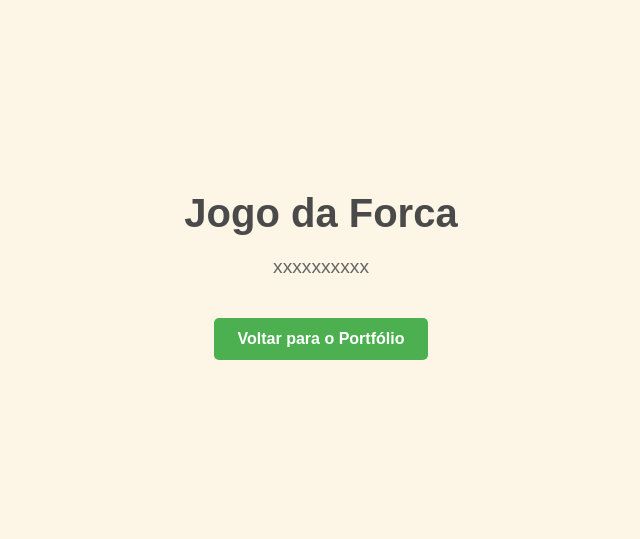
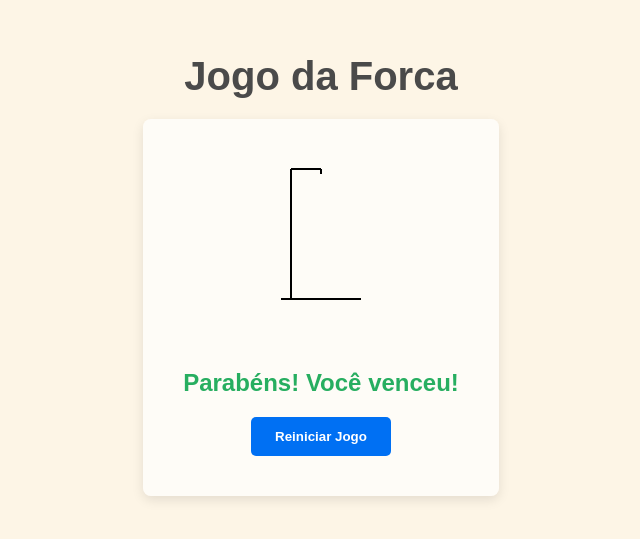
Before and after one commit to nunnowdc/Portifolio-PWM, a Next.js app in the folder portifolio-pwm/: page /forca in a window 1280 px wide. Shown: the part 125-664 px from the top of the page, without its empty margins (319-959 px from the left). Built offline with nearby package versions, Linux system fonts and the light colour scheme.

Commit message:
Add- Jogo da forca Pokemon

```diff
--- a/portifolio-pwm/app/forca/forca.module.css
+++ b/portifolio-pwm/app/forca/forca.module.css
@@ -13,27 +13,116 @@
 .title {
   font-size: 2.5em;
   color: #4a4a4a;
+  margin-bottom: 20px;
 }
 
-.description {
-  margin-top: 20px;
-  font-size: 1.2em;
-  color: #666;
+.jogo {
+  display: flex;
+  flex-direction: column;
+  align-items: center;
+  gap: 20px;
+  background: rgba(255, 255, 255, 0.7);
+  padding: 40px;
+  border-radius: 8px;
+  box-shadow: 0 4px 12px rgba(0, 0, 0, 0.1);
 }
 
-.backButton {
-  display: inline-block;
-  margin-top: 40px;
+.forcaSvg {
+  width: 100px;
+  height: 150px;
+  margin-bottom: 20px;
+}
+
+.palavraContainer {
+  font-size: 2em;
+  font-weight: bold;
+  letter-spacing: 5px;
+  margin-bottom: 20px;
+}
+
+.inputContainer {
+  display: flex;
+  flex-direction: column;
+  align-items: center;
+  gap: 15px;
+}
+
+.letrasErradas {
+  font-size: 1.1em;
+  color: #e74c3c;
+  min-height: 20px;
+}
+
+.teclado {
+  display: grid;
+  grid-template-columns: repeat(auto-fit, minmax(40px, 1fr));
+  gap: 8px;
+  max-width: 400px;
+}
+
+.tecladoLetra,
+.tecladoLetraCorreta,
+.tecladoLetraErrada {
+  padding: 10px;
+  font-size: 1em;
+  border: 1px solid #d0d0d0;
+  border-radius: 5px;
+  cursor: pointer;
+  transition: background-color 0.3s ease;
+}
+
+.tecladoLetra {
+  background-color: #f0f0f0;
+  color: #333;
+}
+
+.tecladoLetra:hover:not(:disabled) {
+  background-color: #e0e0e0;
+}
+
+.tecladoLetraCorreta {
+  background-color: #92b49b;
+  color: #333;
+}
+
+.tecladoLetraErrada {
+  background-color: #e74c3c;
+  color: #fff;
+}
+
+.tecladoLetra:disabled,
+.tecladoLetraCorreta:disabled,
+.tecladoLetraErrada:disabled {
+  cursor: not-allowed;
+  opacity: 0.5;
+}
+
+.vitoria {
+  font-size: 1.5em;
+  color: #27ae60;
+  font-weight: bold;
+}
+
+.derrota {
+  font-size: 1.5em;
+  color: #e74c3c;
+  font-weight: bold;
+}
+
+.reiniciarButton {
   padding: 12px 24px;
-  background-color: #4CAF50;
+  margin-top: 20px;
+  background-color: #0070f3;
   color: #fff;
   border-radius: 5px;
   text-decoration: none;
   font-weight: bold;
+  cursor: pointer;
+  border: none;
   transition: background-color 0.3s ease, transform 0.3s ease;
 }
 
-.backButton:hover {
-  background-color: #45a049;
+.reiniciarButton:hover {
+  background-color: #005bb5;
   transform: translateY(-2px);
 }
--- a/portifolio-pwm/app/forca/page.js
+++ b/portifolio-pwm/app/forca/page.js
@@ -1,14 +1,138 @@
-import Link from 'next/link';
+"use client";
+
+import { useState, useEffect } from 'react';
 import styles from './forca.module.css';
 
-export default function Forca() {
+const pokemon = [
+  "Bulbasaur", "Ivysaur", "Venusaur", "Charmander", "Charmeleon", "Charizard",
+  "Squirtle", "Wartortle", "Blastoise", "Caterpie", "Metapod", "Butterfree",
+  "Weedle", "Kakuna", "Beedrill", "Pidgey", "Pidgeotto", "Pidgeot",
+  "Rattata", "Raticate", "Spearow", "Fearow", "Ekans", "Arbok", "Pikachu",
+  "Raichu", "Sandshrew", "Sandslash", "Nidoran♀", "Nidorina", "Nidoqueen",
+  "Nidoran♂", "Nidorino", "Nidoking", "Clefairy", "Clefable", "Vulpix",
+  "Ninetales", "Jigglypuff", "Wigglytuff", "Zubat", "Golbat", "Oddish",
+  "Gloom", "Vileplume", "Paras", "Parasect", "Venonat", "Venomoth",
+  "Diglett", "Dugtrio", "Meowth", "Persian", "Psyduck", "Golduck",
+  "Mankey", "Primeape", "Growlithe", "Arcanine", "Poliwag", "Poliwhirl",
+  "Poliwrath", "Abra", "Kadabra", "Alakazam", "Machop", "Machoke", "Machamp",
+  "Bellsprout", "Weepinbell", "Victreebel", "Tentacool", "Tentacruel",
+  "Geodude", "Graveler", "Golem", "Ponyta", "Rapidash", "Slowpoke", "Slowbro",
+  "Magnemite", "Magneton", "Farfetch’d", "Doduo", "Dodrio", "Seel", "Dewgong",
+  "Grimer", "Muk", "Shellder", "Cloyster", "Gastly", "Haunter", "Gengar",
+  "Onix", "Drowzee", "Hypno", "Krabby", "Kingler", "Voltorb", "Electrode",
+  "Exeggcute", "Exeggutor", "Cubone", "Marowak", "Hitmonlee", "Hitmonchan",
+  "Lickitung", "Koffing", "Weezing", "Rhyhorn", "Rhydon", "Chansey",
+  "Tangela", "Kangaskhan", "Horsea", "Seadra", "Goldeen", "Seaking",
+  "Staryu", "Starmie", "Mr. Mime", "Scyther", "Jynx", "Electabuzz",
+  "Magmar", "Pinsir", "Tauros", "Magikarp", "Gyarados", "Lapras", "Ditto",
+  "Eevee", "Vaporeon", "Jolteon", "Flareon", "Porygon", "Omanyte", "Omastar",
+  "Kabuto", "Kabutops", "Aerodactyl", "Snorlax", "Articuno", "Zapdos",
+  "Moltres", "Dratini", "Dragonair", "Dragonite", "Mewtwo", "Mew"
+];
+
+function getPokemonAleatoria() {
+  const index = Math.floor(Math.random() * pokemon.length);
+  return pokemon[index];
+}
+
+export default function JogoDaForca() {
+  const [pokemon, setPokemon] = useState('');
+  const [letrasAdivinhadas, setLetrasAdivinhadas] = useState([]);
+  const [letrasErradas, setLetrasErradas] = useState([]);
+  const maxErros = 6;
+
+  useEffect(() => {
+    if (pokemon.length > 0) {
+      iniciarNovoJogo();
+    }
+  }, []);
+
+  function iniciarNovoJogo() {
+    const novoPokemon = getPokemonAleatoria().toUpperCase();
+    setPokemon(novoPokemon);
+    setLetrasAdivinhadas([]);
+    setLetrasErradas([]);
+  }
+
+  function handleAdivinhar(letra) {
+    if (letrasAdivinhadas.includes(letra) || letrasErradas.includes(letra)) {
+      return;
+    }
+
+    if (pokemon.includes(letra)) {
+      setLetrasAdivinhadas([...letrasAdivinhadas, letra]);
+    } else {
+      setLetrasErradas([...letrasErradas, letra]);
+    }
+  }
+
+  const pokemonExibida = pokemon
+    .split('')
+    .map(letra => (letrasAdivinhadas.includes(letra) ? letra : '_'))
+    .join(' ');
+
+  const isVitoria = pokemon.split('').every(letra => letrasAdivinhadas.includes(letra));
+  const isDerrota = letrasErradas.length >= maxErros;
+  const jogoTerminado = isVitoria || isDerrota;
+
   return (
     <div className={styles.container}>
       <h1 className={styles.title}>Jogo da Forca</h1>
-      <p className={styles.description}>
-        xxxxxxxxxx
-      </p>
-      <Link href="/" className={styles.backButton}>Voltar para o Portfólio</Link>
+      <div className={styles.jogo}>
+        <ForcaDrawing erros={letrasErradas.length} />
+        <div className={styles.pokemonContainer}>
+          <p className={styles.pokemon}>{pokemonExibida}</p>
+        </div>
+        {jogoTerminado ? (
+          <div>
+            {isVitoria && <p className={styles.vitoria}>Parabéns! Você venceu!</p>}
+            {isDerrota && <p className={styles.derrota}>Você perdeu! O pokemon era: {pokemon}</p>}
+            <button className={styles.reiniciarButton} onClick={iniciarNovoJogo}>
+              Reiniciar Jogo
+            </button>
+          </div>
+        ) : (
+          <div className={styles.inputContainer}>
+            <p>Tentativas restantes: {maxErros - letrasErradas.length}</p>
+            <div className={styles.letrasErradas}>
+              <p>Letras erradas: {letrasErradas.join(', ')}</p>
+            </div>
+            <div className={styles.teclado}>
+              {'ABCDEFGHIJKLMNOPQRSTUVWXYZ'.split('').map(letra => (
+                <button
+                  key={letra}
+                  onClick={() => handleAdivinhar(letra)}
+                  disabled={letrasAdivinhadas.includes(letra) || letrasErradas.includes(letra)}
+                  className={letrasErradas.includes(letra) ? styles.tecladoLetraErrada : (letrasAdivinhadas.includes(letra) ? styles.tecladoLetraCorreta : styles.tecladoLetra)}
+                >
+                  {letra}
+                </button>
+              ))}
+            </div>
+          </div>
+        )}
+      </div>
     </div>
   );
 }
+
+function ForcaDrawing({ erros }) {
+  const parts = [
+    <circle cx="50" cy="30" r="15" stroke="black" strokeWidth="2" fill="none" />,
+    <line x1="50" y1="45" x2="50" y2="85" stroke="black" strokeWidth="2" />,
+    <line x1="50" y1="50" x2="30" y2="70" stroke="black" strokeWidth="2" />,
+    <line x1="50" y1="50" x2="70" y2="70" stroke="black" strokeWidth="2" />,
+    <line x1="50" y1="85" x2="30" y2="105" stroke="black" strokeWidth="2" />,
+    <line x1="50" y1="85" x2="70" y2="105" stroke="black" strokeWidth="2" />,
+  ];
+
+  return (
+    <svg height="150" width="100" className={styles.forcaSvg}>
+      <line x1="10" y1="140" x2="90" y2="140" stroke="black" strokeWidth="2" />
+      <line x1="20" y1="140" x2="20" y2="10" stroke="black" strokeWidth="2" />
+      <line x1="20" y1="10" x2="50" y2="10" stroke="black" strokeWidth="2" />
+      <line x1="50" y1="10" x2="50" y2="15" stroke="black" strokeWidth="2" />
+      {parts.slice(0, erros)}
+    </svg>
+  );
+}
```
